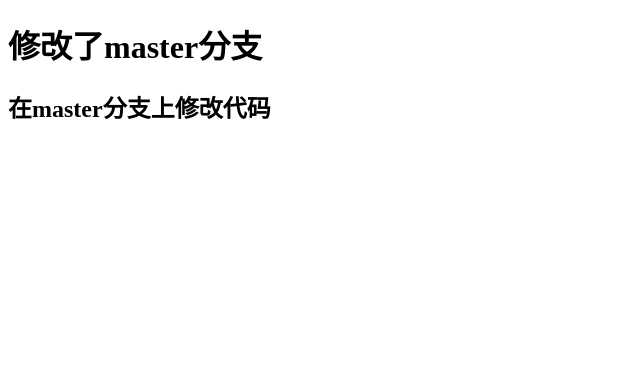
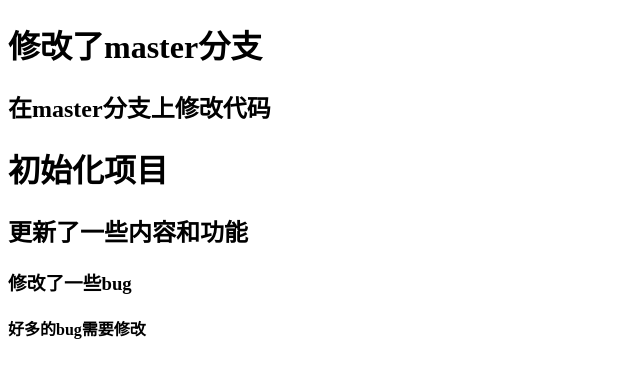
Before and after one commit to ql17774641928/git_demo, a plain HTML site: page index.html in a window 1280 px wide. Shown: the whole page, without its empty margins (0-640 px from the left). Drawn offline with Linux system fonts and the light colour scheme.

Commit message:
修改bug2

```diff
--- a/index.html
+++ b/index.html
@@ -8,5 +8,9 @@
 <body>
     <h1>修改了master分支</h1>
     <h2>在master分支上修改代码</h2>
+    <h1>初始化项目</h1>
+    <h2>更新了一些内容和功能</h2>
+    <h3>修改了一些bug</h3>
+    <h4>好多的bug需要修改</h4>
 </body>
 </html>
```
